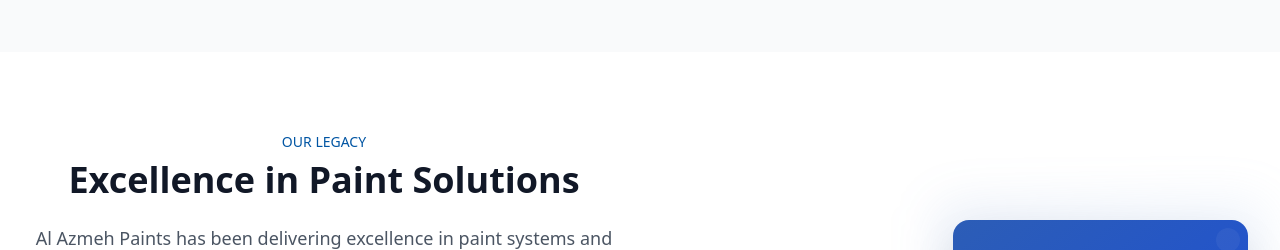
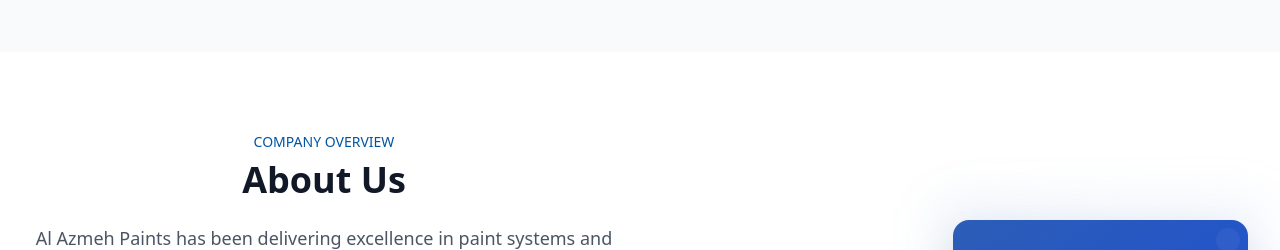
Before and after one commit to AzmehAh/azmeh-web, a React (Vite) app: page / in a window 1280 px wide. Shown: the part 880-1130 px from the top of the page. Built offline with nearby package versions, Linux system fonts and the light colour scheme.

Commit message:
Updated AboutSection.tsx

```diff
--- a/src/components/AboutSection.tsx
+++ b/src/components/AboutSection.tsx
@@ -43,12 +43,12 @@ const AboutSection = () => {
            <div className="text-center mb-16">
   {/* العنوان الصغير */}
   <h3 className="text-sm uppercase text-[#0055A3] mb-2">
-    Our Legacy
+    Company Overview
   </h3>
 
   {/* العنوان الكبير */}
   <h2 className="text-4xl font-bold text-gray-900 mb-6">
-    Excellence in Paint Solutions
+    About Us
   </h2>
 
   {/* النصوص */}
```
